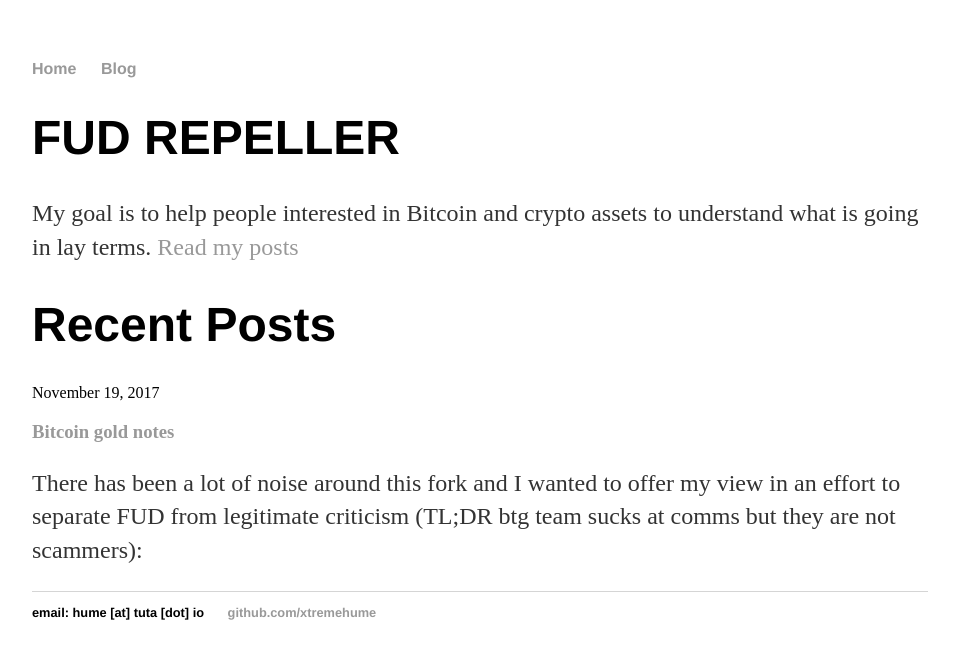
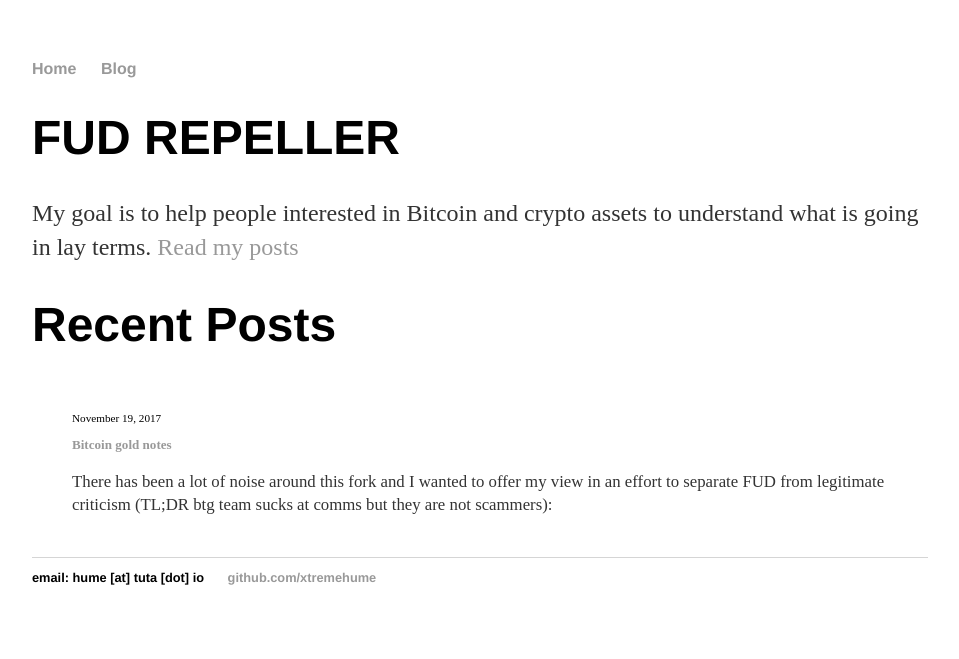
Before and after one commit to xtremehume/xtremehume.github.io, a Jekyll site: the page built from index.html, in a window 1280 px wide. Shown: the top 659 px of the page, without its empty margins (160-1119 px from the left). Built offline with Jekyll 4.4.1, drawn with Linux system fonts in a browser that asks for light colours; the list of posts is cut into pages by our own code.

Commit message:
Update index.html

```diff
--- a/index.html
+++ b/index.html
@@ -9,10 +9,10 @@
 	<h1>Recent Posts</h1>
 
 {% for post in paginator.posts %}
-
+<ul class="posts noList">
   <span class="date">{{ post.date | date: '%B %d, %Y' }}</span>
    <h3><a class="post-link" href="{{ post.url | prepend: site.baseurl }}">{{ post.title }}</a></h3>
    <p>{% if post.description %}{{ post.description }}{% else %}{{ post.excerpt | strip_html }}{% endif %}</p>
     {% endfor %}
-
+	</ul>
 </div><!-- /.blurb -->
```
